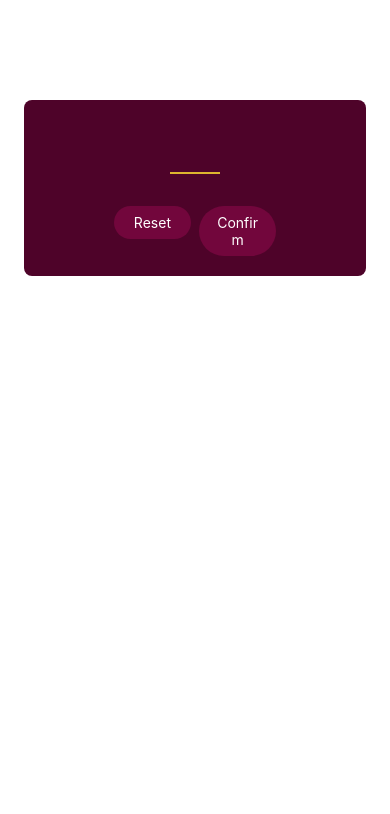
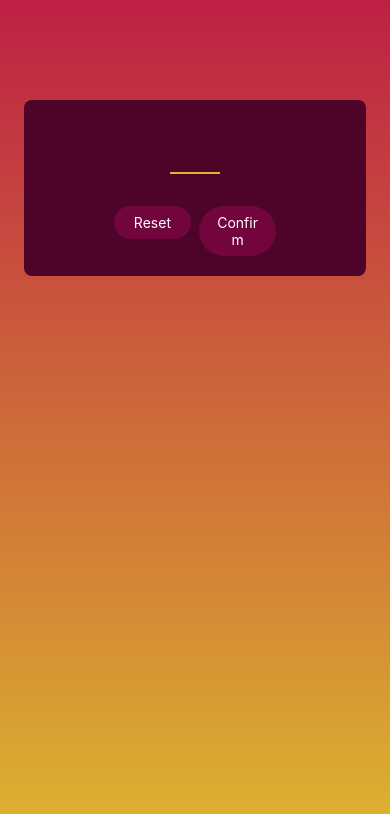
Before and after one commit to foxclerec/react-native-game-guess-a-number, a React Native app: screen / in a window 390 px wide. Shown: the top 814 px of the page. Built offline with nearby package versions, Linux system fonts and the light colour scheme.

Commit message:
added linear gradient

```diff
--- a/App.js
+++ b/App.js
@@ -1,9 +1,18 @@
 import { StyleSheet } from "react-native";
+import { LinearGradient } from "expo-linear-gradient";
 
 import StartGameScreen from "./screens/StartGameScreen";
 
 export default function App() {
-  return <StartGameScreen />;
+  return (
+    <LinearGradient colors={["#be2044", "#ddb52f"]} style={styles.rootScreen}>
+      <StartGameScreen />
+    </LinearGradient>
+  );
 }
 
-const styles = StyleSheet.create({});
+const styles = StyleSheet.create({
+  rootScreen: {
+    flex: 1,
+  },
+});
```
Also changed, not shown: package.json (+7 -6 lines), 2 other files (tests, documents, lock files or other folders).
